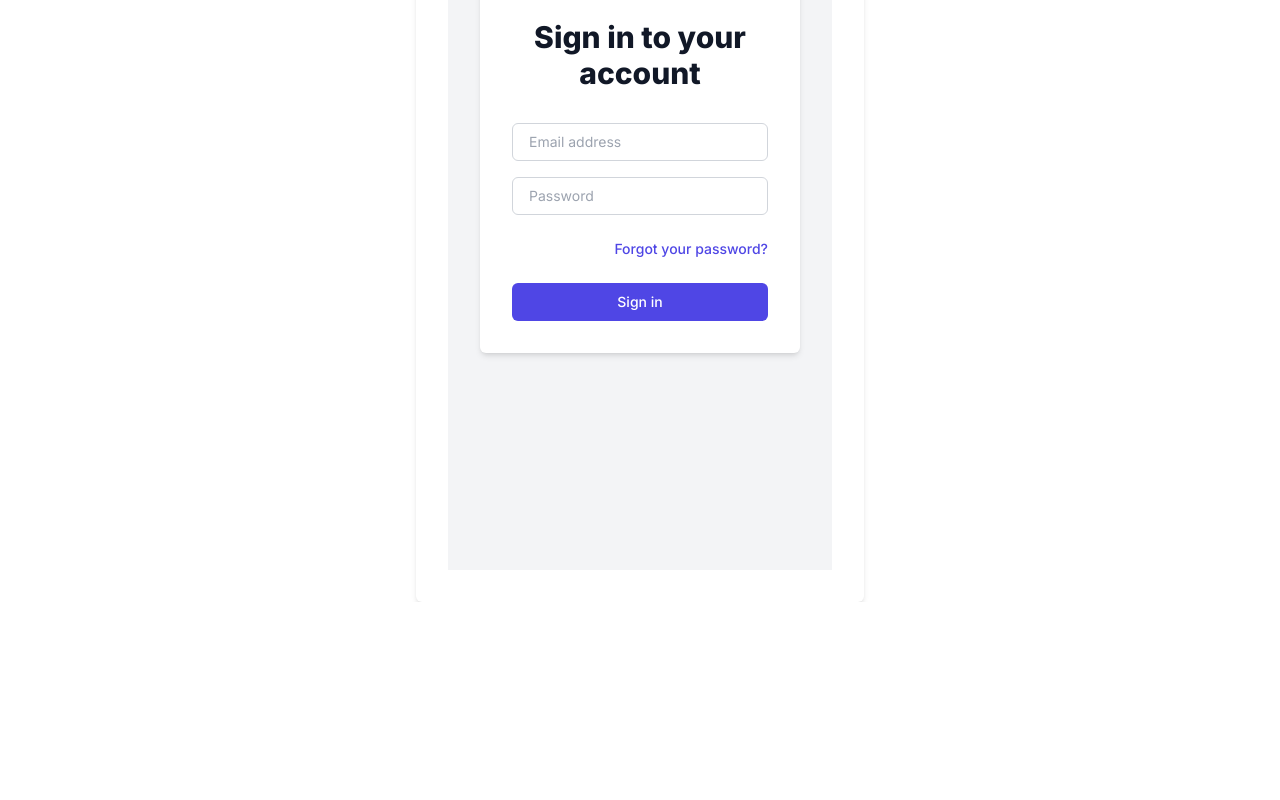
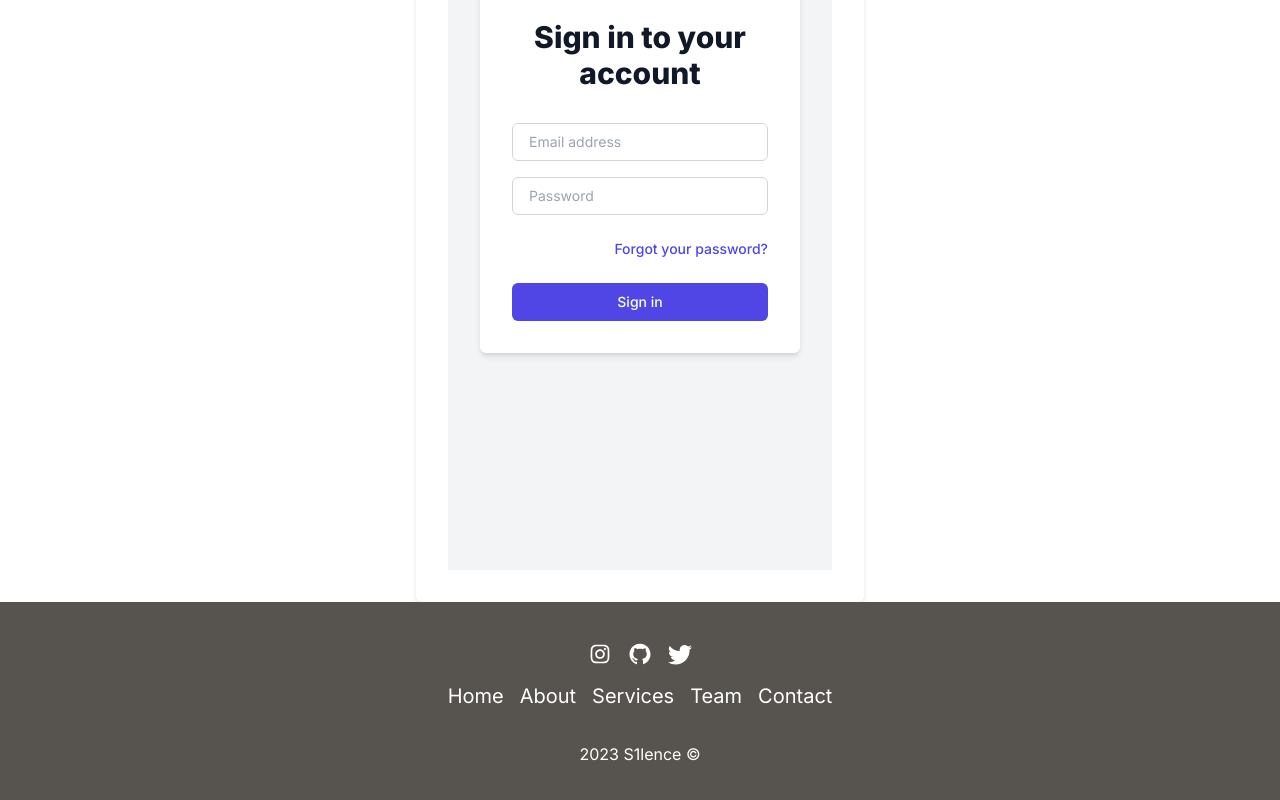
Before and after one commit to PAIIIIN/nextShop, a Next.js app: page /register in a window 1280 px wide. Shown: the part 262-1062 px from the top of the page. Before the commit the page ends 864 px from the top, so only its background shows below. Built offline with nearby package versions, Linux system fonts and the light colour scheme.

Commit message:
footer and some functions added

```diff
--- /dev/null
+++ b/app/components/footer.tsx
@@ -0,0 +1,66 @@
+import React from "react";
+import { AiOutlineInstagram } from "react-icons/ai";
+import { AiFillGithub } from "react-icons/ai";
+import { BsTwitter } from "react-icons/bs";
+
+const Footer: React.FC = () => {
+  return (
+    <footer className="bg-stone-600 py-10 text-white">
+      <div className="flex flex-col items-center space-y-4">
+        <ul className="flex items-center space-x-4">
+          <li>
+            <a
+              className="text-2xl hover:-translate-y-2"
+              href="https://www.instagram.com/s1lentce/">
+              <AiOutlineInstagram />
+            </a>
+          </li>
+          <li>
+            <a
+              className="text-2xl hover:-translate-y-2"
+              href="https://github.com/PAIIIIN">
+              <AiFillGithub />
+            </a>
+          </li>
+          <li>
+            <a
+              className="text-2xl hover:-translate-y-2"
+              href="https://twitter.com/S1LENTCE">
+              <BsTwitter />
+            </a>
+          </li>
+        </ul>
+        <ul className="flex space-x-4">
+          <li>
+            <a className="text-xl" href="#">
+              Home
+            </a>
+          </li>
+          <li>
+            <a className="text-xl" href="#">
+              About
+            </a>
+          </li>
+          <li>
+            <a className="text-xl" href="#">
+              Services
+            </a>
+          </li>
+          <li>
+            <a className="text-xl" href="#">
+              Team
+            </a>
+          </li>
+          <li>
+            <a className="text-xl" href="#">
+              Contact
+            </a>
+          </li>
+        </ul>
+      </div>
+      <p className="text-center mt-8">2023 S1lence &copy;</p>
+    </footer>
+  );
+};
+
+export { Footer };
--- a/app/layout/Layout.tsx
+++ b/app/layout/Layout.tsx
@@ -1,10 +1,12 @@
 import { Navbar } from "../components/Navbar";
+import { Footer } from "../components/footer";
 
 const Layout = ({ children }: { children: React.ReactNode }) => {
   return (
     <>
       <Navbar />
       {children}
+      <Footer />
     </>
   );
 };
```
Also changed, not shown: 1 other file (tests, documents, lock files or other folders).
